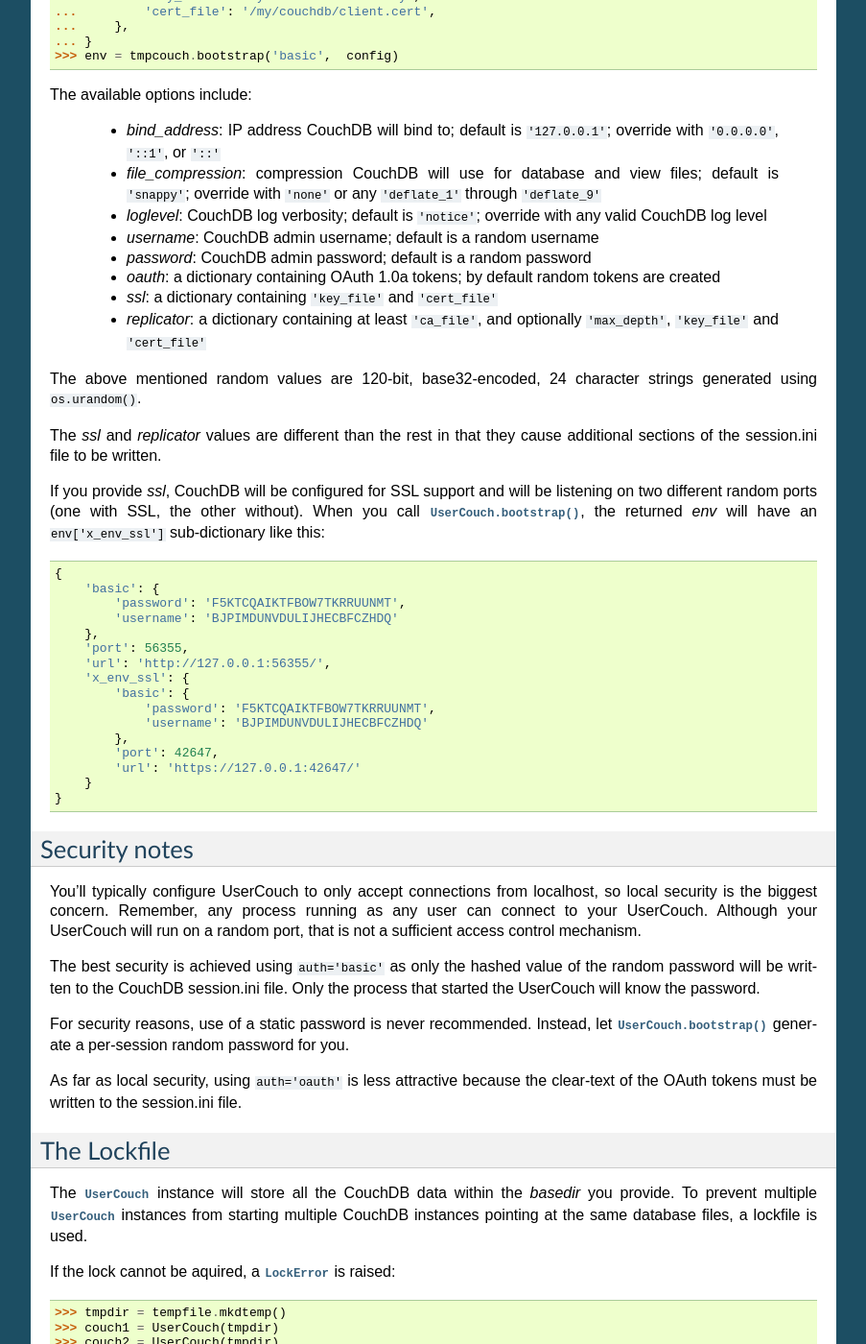
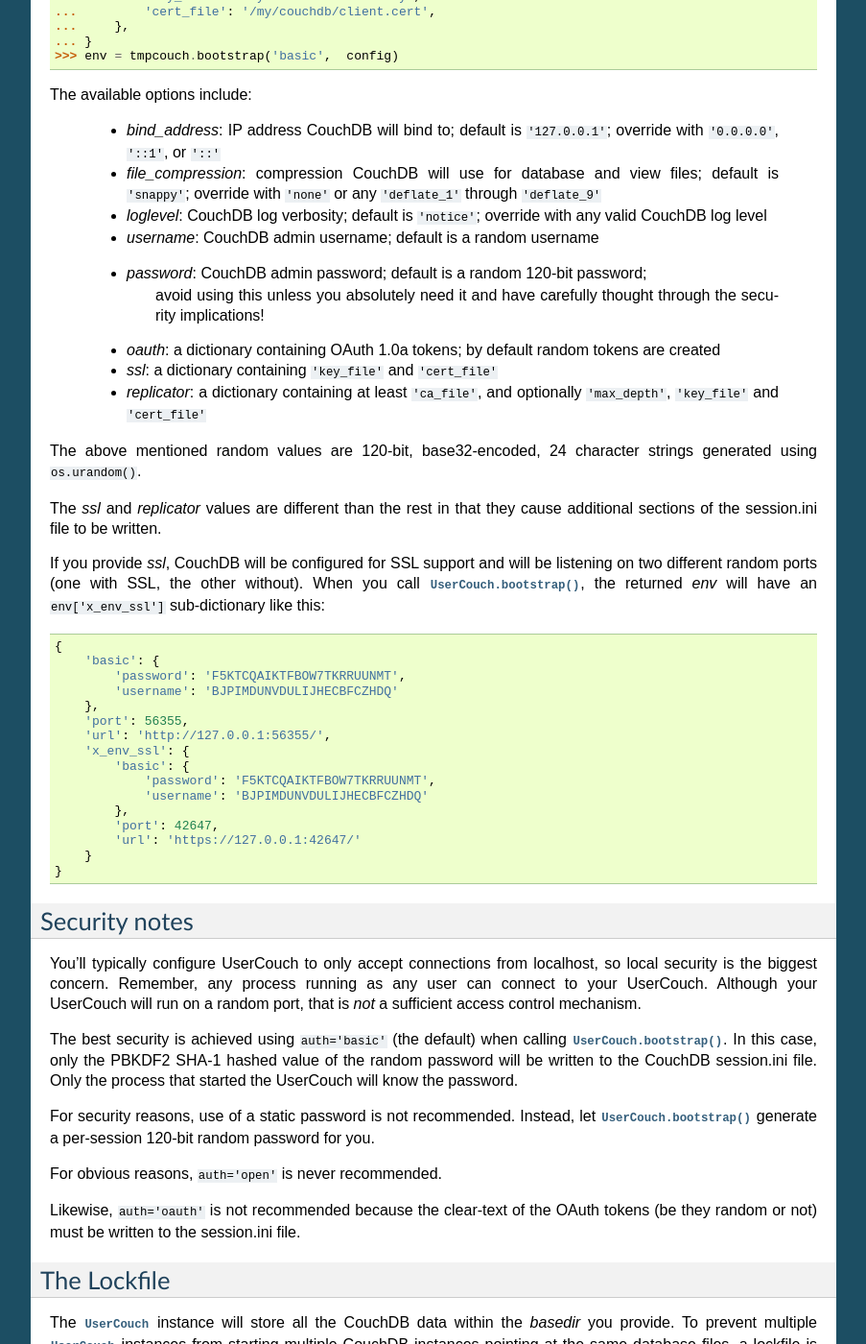
Before and after one commit to json420/usercouch, a Sphinx documentation site: the page built from doc/tutorial.rst, in a window 1280 px wide and 1400 px high, scrolled down 2783 px. Shown: the whole window at 96% size, without its empty margins (198-1101 px from the left). Built offline with Sphinx 7.4.7, drawn with Linux system fonts in a browser that asks for light colours; the version number is read from the project's files by our own code.

Commit message:
A few more security clarifications

```diff
--- a/doc/tutorial.rst
+++ b/doc/tutorial.rst
@@ -188,7 +188,9 @@
 
     * `username`: CouchDB admin username; default is a random username
 
-    * `password`: CouchDB admin password; default is a random password
+    * `password`: CouchDB admin password; default is a random 120-bit password;
+       avoid using this unless you absolutely need it and have carefully thought
+       through the security implications!
 
     * `oauth`: a dictionary containing OAuth 1.0a tokens; by default random
       tokens are created
@@ -228,24 +230,29 @@
 
 
 
+.. _security-notes:
+
 Security notes
 --------------
 
 You'll typically configure UserCouch to only accept connections from localhost,
 so local security is the biggest concern.  Remember, any process running as any
 user can connect to your UserCouch.  Although your UserCouch will run on a
-random port, that is not a sufficient access control mechanism.
+random port, that is *not* a sufficient access control mechanism.
 
-The best security is achieved using ``auth='basic'`` as only the hashed value
+The best security is achieved using ``auth='basic'`` (the default) when calling
+:meth:`UserCouch.bootstrap()`.  In this case, only the PBKDF2 SHA-1 hashed value
 of the random password will be written to the CouchDB session.ini file.  Only
 the process that started the UserCouch will know the password.
 
-For security reasons, use of a static password is never recommended.  Instead,
-let :meth:`UserCouch.bootstrap()` generate a per-session random password for
-you.
+For security reasons, use of a static password is not recommended.  Instead, let
+:meth:`UserCouch.bootstrap()` generate a per-session 120-bit random password
+for you.
 
-As far as local security, using ``auth='oauth'`` is less attractive because the
-clear-text of the OAuth tokens must be written to the session.ini file.
+For obvious reasons, ``auth='open'`` is never recommended.
+
+Likewise, ``auth='oauth'`` is not recommended because the clear-text of the
+OAuth tokens (be they random or not) must be written to the session.ini file.
 
 
 
```
Also changed, not shown: doc/usercouch.rst (+7 -2 lines).
